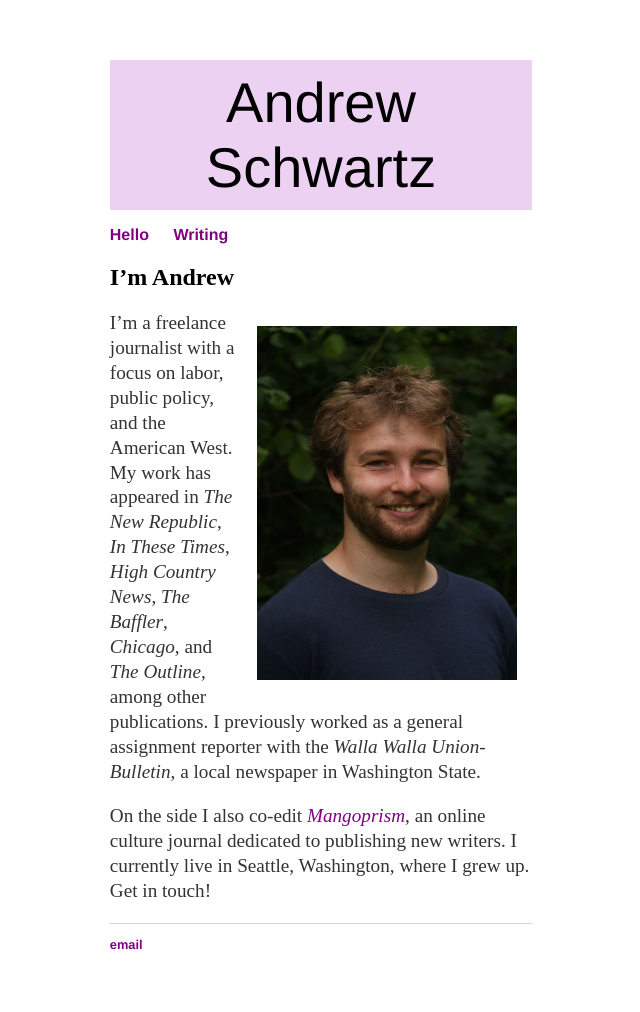
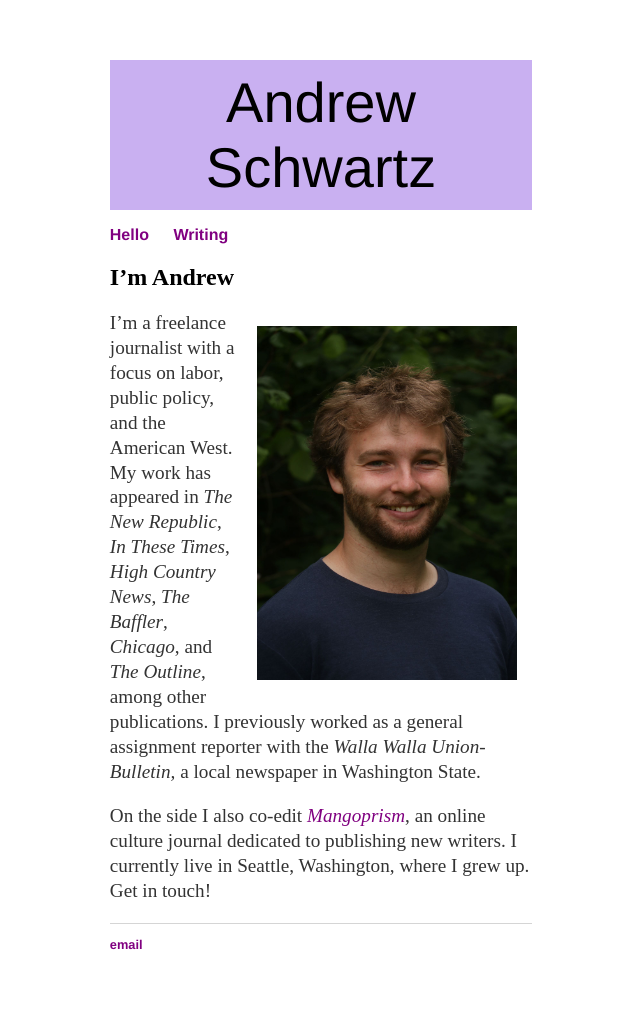
Before and after one commit to aonschwartz/aonschwartz.github.io, a Jekyll site: the page built from index.md, in a window 1280 px wide. Shown: the whole page, without its empty margins (319-959 px from the left). Built offline with Jekyll 4.4.1, drawn with Linux system fonts in a browser that asks for light colours.

Commit message:
Update main.css

```diff
--- a/css/main.css
+++ b/css/main.css
@@ -66,7 +66,7 @@ ul.posts li {
 
 .header {
   padding:10px;
-  background-color: rgba(200, 115, 217, 0.33);
+  background-color: rgba(101, 31, 214, 0.35);
   text-align: center;
 }
 
```
